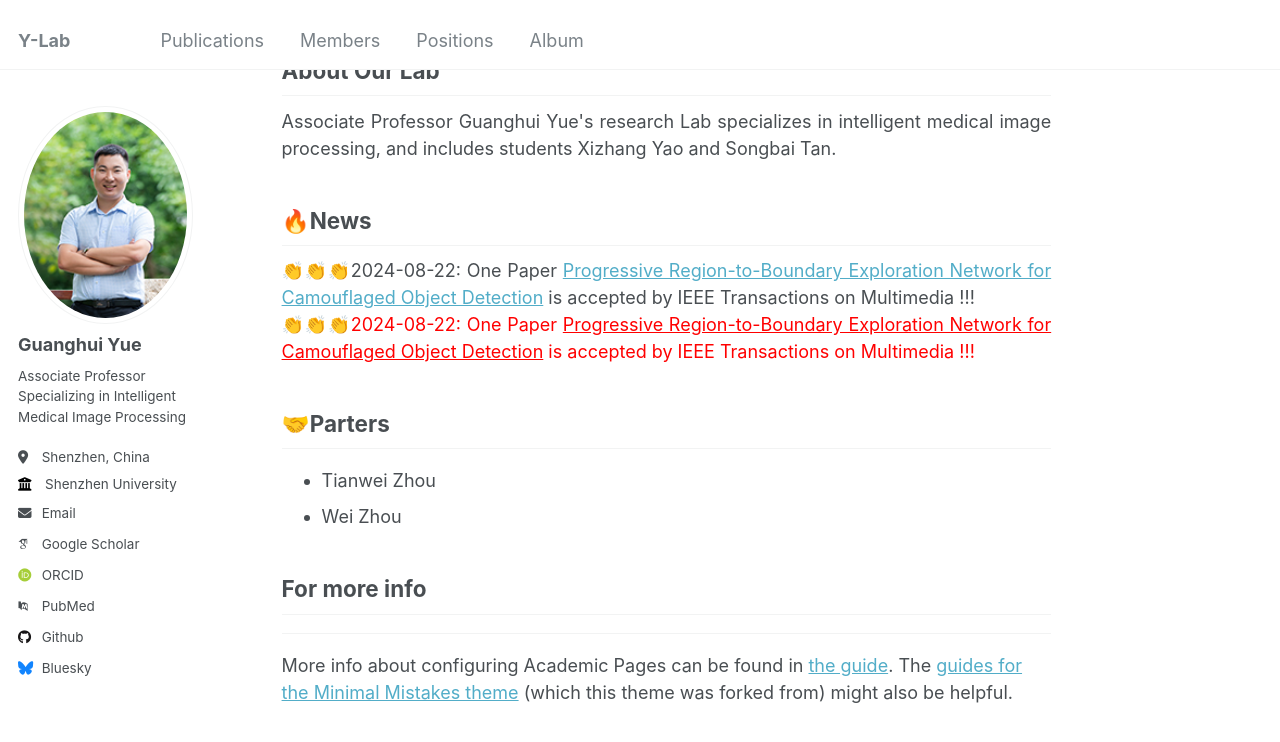
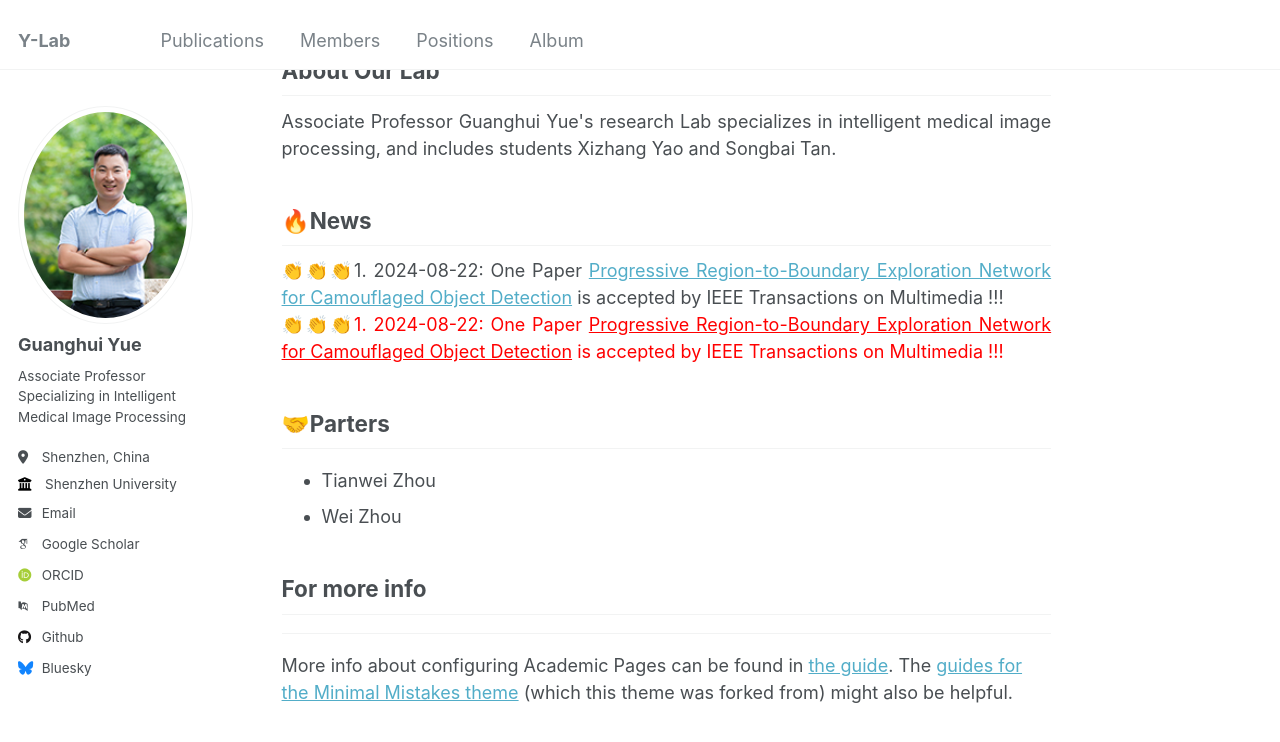
Before and after one commit to Guanghui-Yue/Guanghui-Yue.github.io, a Jekyll site: the page built from _pages/about.md, in a window 1280 px wide and 900 px high, scrolled down 536 px. Shown: the top 742 px of the window. Built offline with Jekyll 4.4.1, drawn with Linux system fonts in a browser that asks for light colours; some web fonts are replaced.

Commit message:
Update about.md

```diff
--- a/_pages/about.md
+++ b/_pages/about.md
@@ -124,10 +124,10 @@ Associate Professor Guanghui Yue's research Lab specializes in intelligent medic
 
 ## 🔥News
 <div style="text-align:justify;">
-&#x1F44F;&#x1F44F;&#x1F44F;2024-08-22: One Paper <a href="https://www.example.com">Progressive Region-to-Boundary Exploration Network for Camouflaged Object Detection</a> is accepted by IEEE Transactions on Multimedia !!!
+&#x1F44F;&#x1F44F;&#x1F44F;1. 2024-08-22: One Paper <a href="https://www.example.com">Progressive Region-to-Boundary Exploration Network for Camouflaged Object Detection</a> is accepted by IEEE Transactions on Multimedia !!!
 </div>
 <div style="text-align:justify;">
-  <span style="color: red;">&#x1F44F;&#x1F44F;&#x1F44F;2024-08-22: One Paper <a href="https://www.example.com" style="color: red;">Progressive Region-to-Boundary Exploration Network for Camouflaged Object Detection</a> is accepted by IEEE Transactions on Multimedia !!!</span>
+  <span style="color: red;">&#x1F44F;&#x1F44F;&#x1F44F;1. 2024-08-22: One Paper <a href="https://www.example.com" style="color: red;">Progressive Region-to-Boundary Exploration Network for Camouflaged Object Detection</a> is accepted by IEEE Transactions on Multimedia !!!</span>
 </div>
 ## 🤝Parters
 - Tianwei Zhou
```
